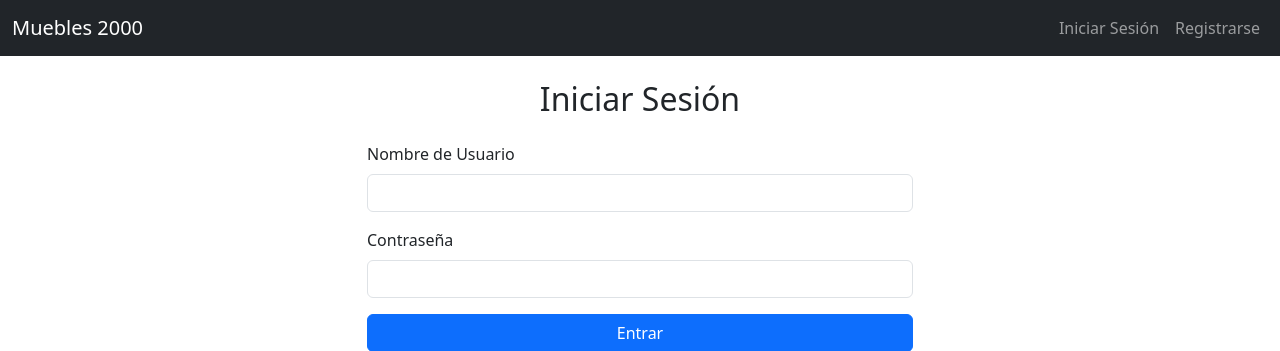
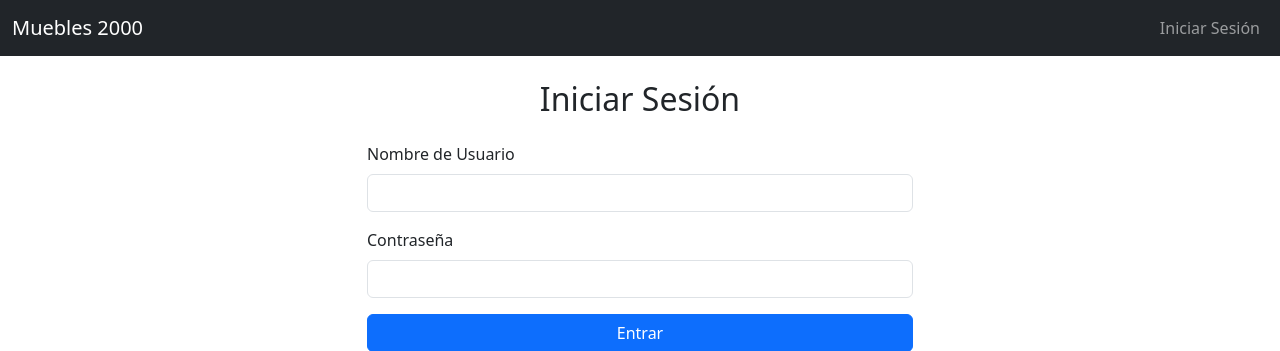
Before and after one commit to heresdd/muebles2000, a Flask app: page /login in a window 1280 px wide. Shown: the top 351 px of the page. Run offline with Flask 3, Linux system fonts and the light colour scheme; some libraries are stand-ins or nearby versions.

Commit message:
Update base.html

```diff
--- a/templates/base.html
+++ b/templates/base.html
@@ -58,9 +58,7 @@
                     <li class="nav-item">
                         <a class="nav-link" href="{{ url_for('login') }}">Iniciar Sesión</a>
                     </li>
-                    <li class="nav-item">
-                        <a class="nav-link" href="{{ url_for('registro') }}">Registrarse</a>
-                    </li>
+
                     {% endif %}
                 </ul>
             </div>
```
